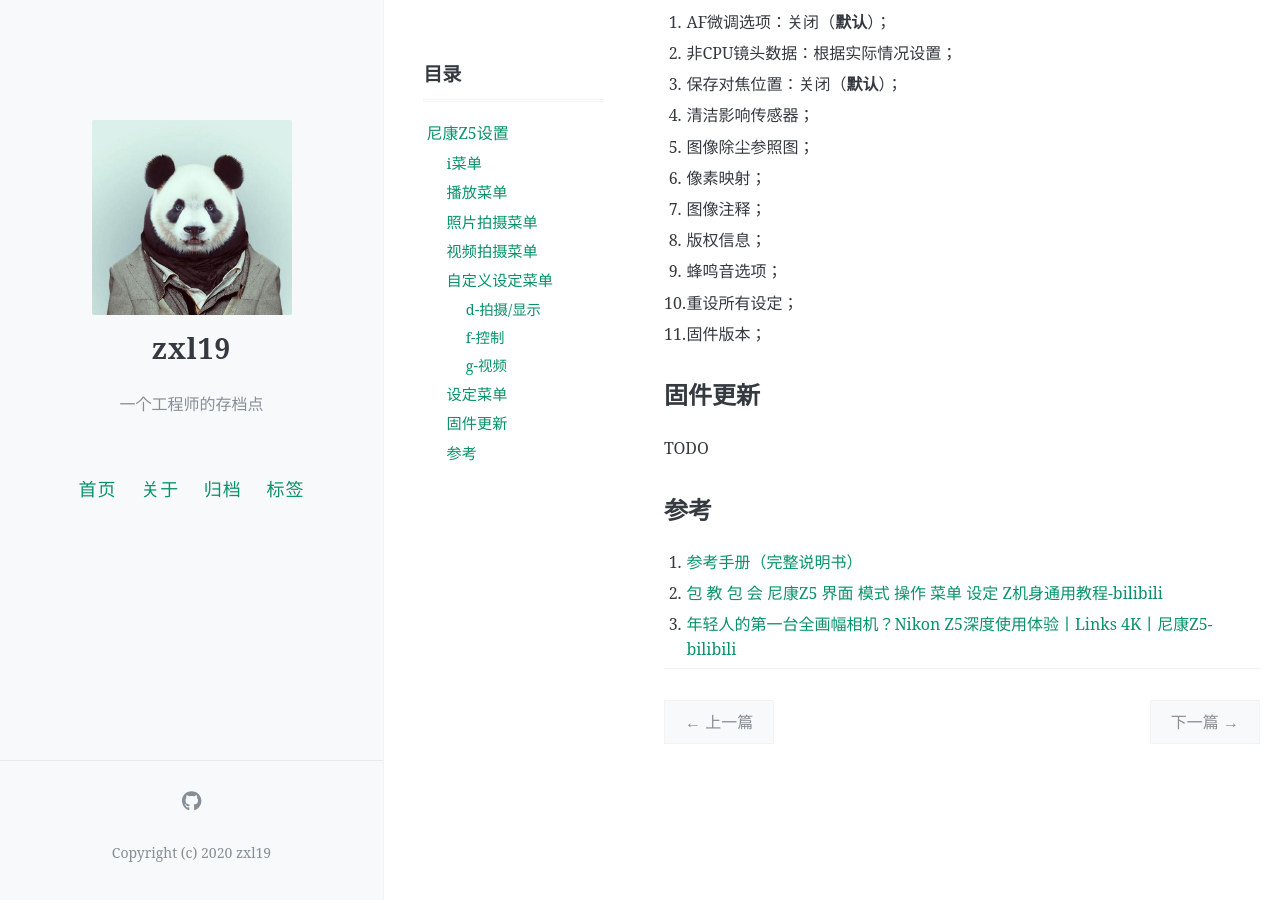
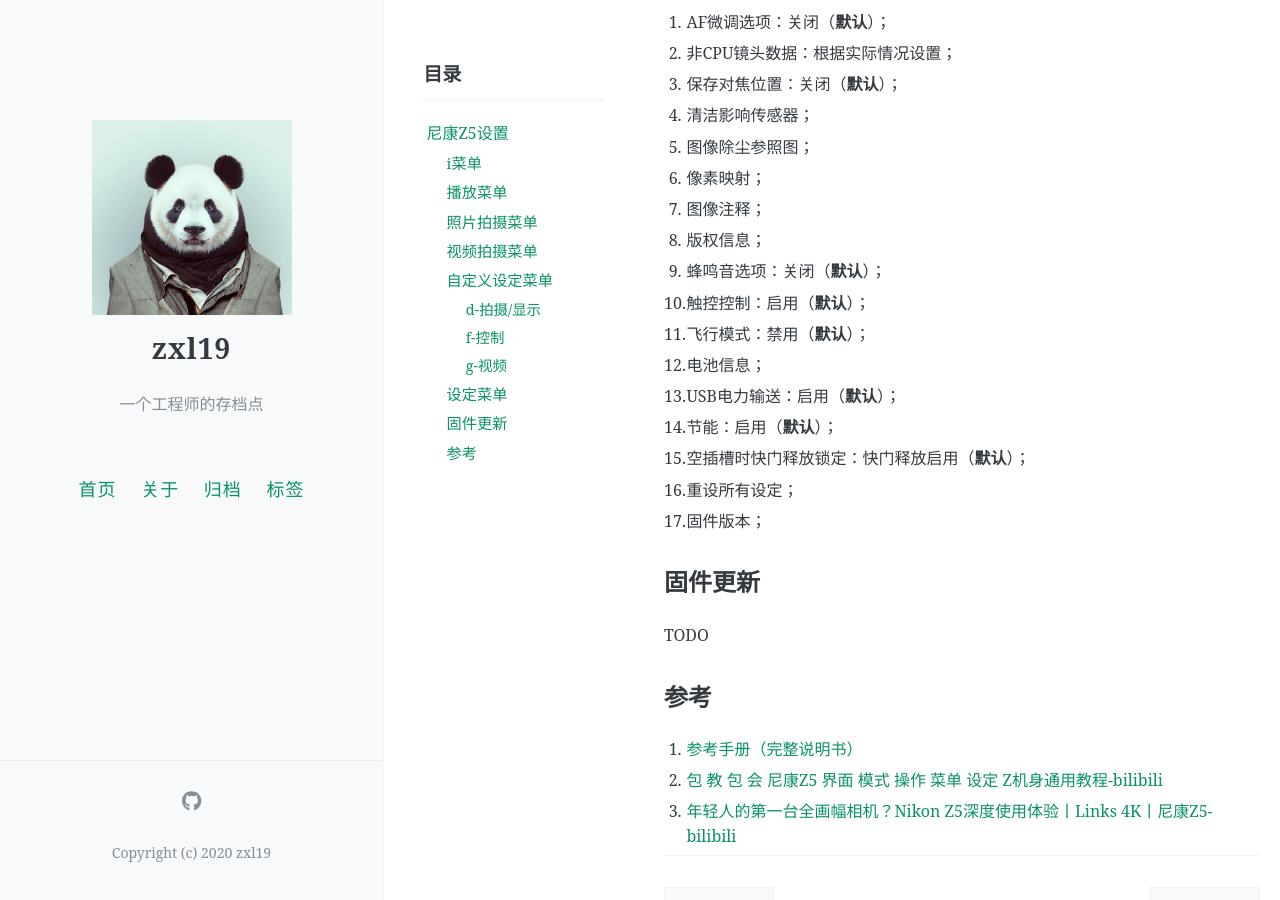
Before and after one commit to zxl19/zxl19.github.io, a Jekyll site: the page built from _posts/2022-06-05-z5-setup.md, in a window 1280 px wide and 900 px high, scrolled down 7454 px. Built offline with Jekyll 4.4.1, drawn with Linux system fonts in a browser that asks for light colours; comment, search, counter and statistics services are not loaded.

Commit message:
Update 2022-06-05-z5-setup.md

```diff
--- a/_posts/2022-06-05-z5-setup.md
+++ b/_posts/2022-06-05-z5-setup.md
@@ -310,9 +310,15 @@ pinned: false
 6. 像素映射；
 7. 图像注释；
 8. 版权信息；
-9. 蜂鸣音选项；
-10. 重设所有设定；
-11. 固件版本；
+9. 蜂鸣音选项：关闭（**默认**）；
+10. 触控控制：启用（**默认**）；
+11. 飞行模式：禁用（**默认**）；
+12. 电池信息；
+13. USB电力输送：启用（**默认**）；
+14. 节能：启用（**默认**）；
+15. 空插槽时快门释放锁定：快门释放启用（**默认**）；
+16. 重设所有设定；
+17. 固件版本；
 
 ## 固件更新
 
```
